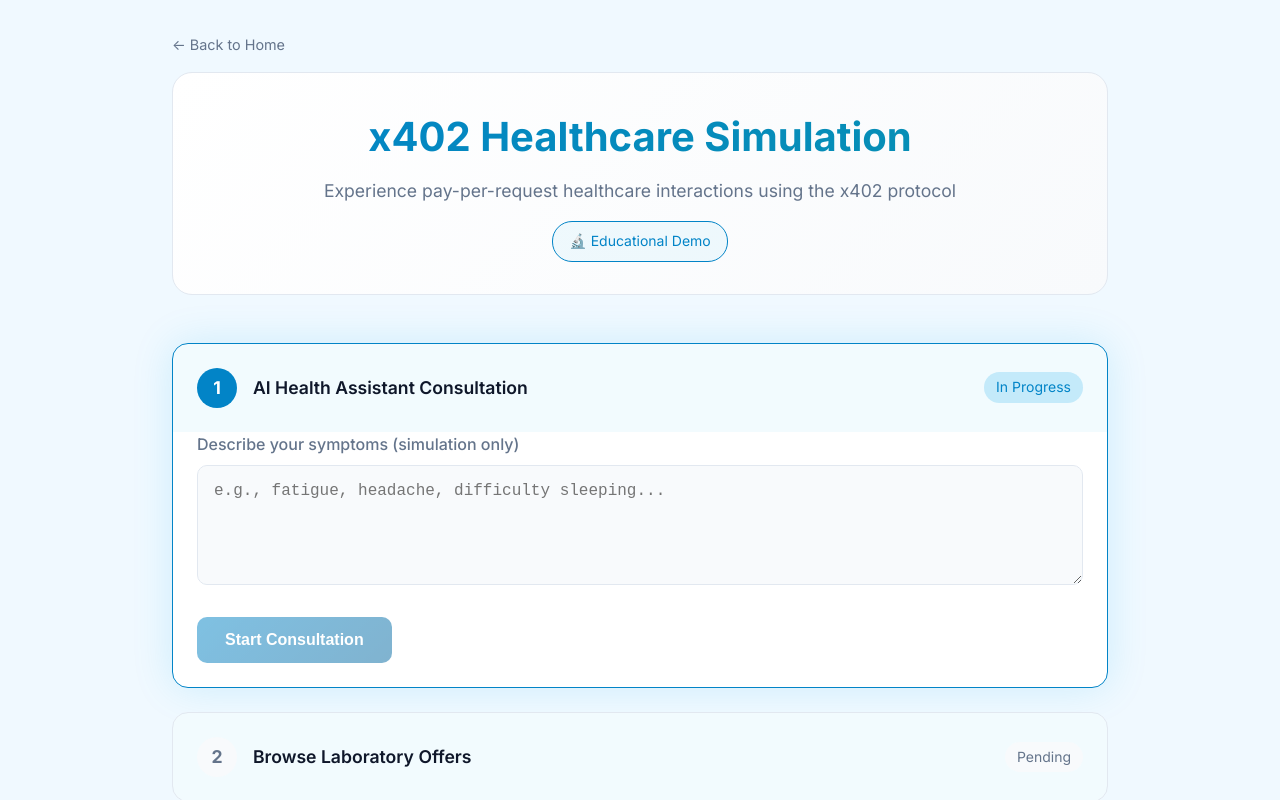
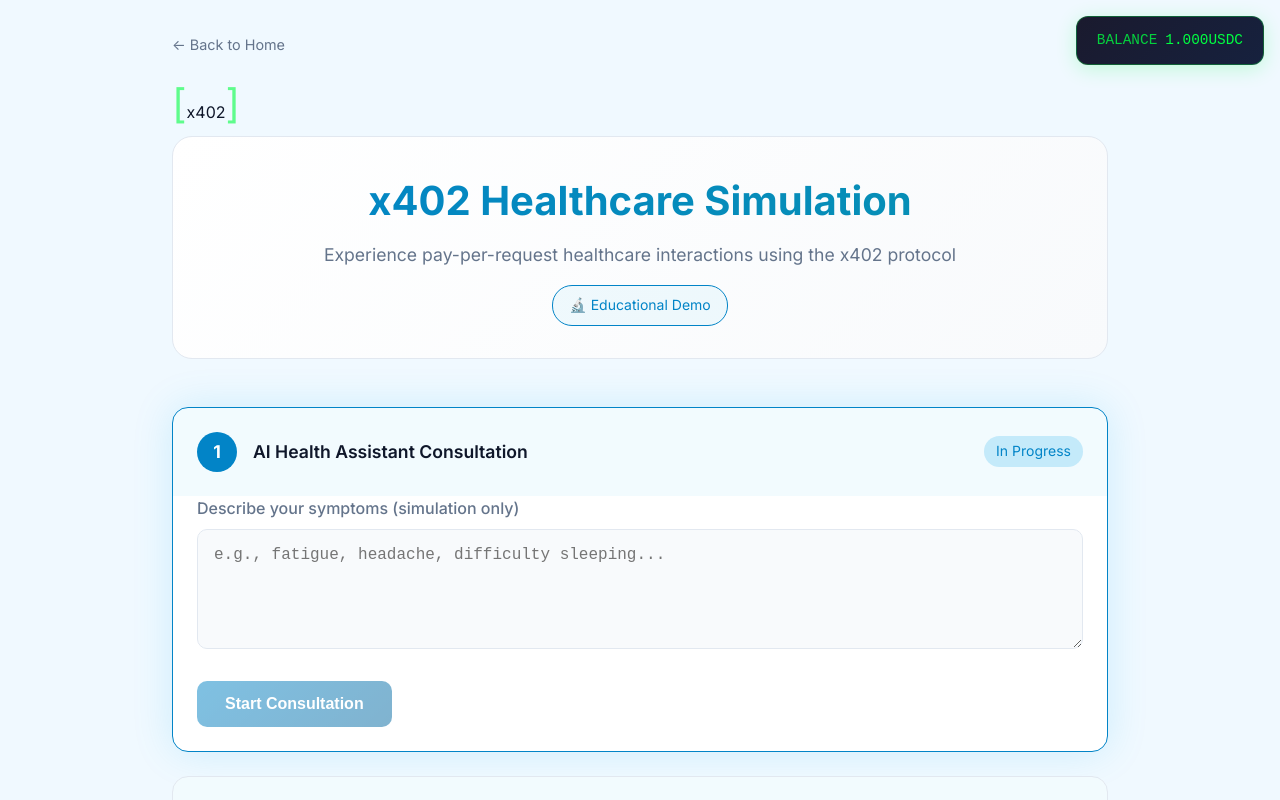
Before and after one commit to cyberatlas-baseeth/x402-hospitalSimulation, a Next.js app: page /prompt in a window 1280 px wide. Shown: the top 800 px of the page. Built offline with nearby package versions, Linux system fonts and the light colour scheme.

Commit message:
feat: add balance tracking to prompt version with Matrix header

```diff
--- a/app/prompt/page.tsx
+++ b/app/prompt/page.tsx
@@ -73,6 +73,11 @@ export default function Home() {
     const [evaluationResult, setEvaluationResult] = useState<EvaluationResult | null>(null);
     const [evaluationLoading, setEvaluationLoading] = useState(false);
 
+    // Balance
+    const [balance, setBalance] = useState(1.0);
+    const deductBalance = (amount: number) => setBalance(prev => Math.max(0, prev - amount));
+    const addBalance = (amount: number) => setBalance(prev => prev + amount);
+
     const markStepComplete = (step: Step) => {
         setCompletedSteps((prev) => new Set(Array.from(prev).concat(step)));
     };
@@ -91,6 +96,7 @@ export default function Home() {
         setDataOffer(null);
         setAccessToken(null);
         setEvaluationResult(null);
+        setBalance(1.0);
     };
 
     // Step 1: Start Consultation
@@ -117,6 +123,9 @@ export default function Home() {
             if (res.status === 402) {
                 setConsultationPaymentRequired(true);
             } else if (data.success) {
+                if (withPayment) {
+                    deductBalance(0.005); // Consultation fee
+                }
                 setConsultationPaymentRequired(false);
                 setConsultationResult(data.analysis);
                 markStepComplete(1);
@@ -188,6 +197,9 @@ export default function Home() {
             if (res.status === 402) {
                 setOrderPaymentRequired(true);
             } else if (data.success) {
+                if (withPayment && selectedLab) {
+                    deductBalance(parseFloat(selectedLab.price));
+                }
                 setOrderPaymentRequired(false);
                 setTestResults(data.results);
                 markStepComplete(3);
@@ -248,6 +260,7 @@ export default function Home() {
             const data = await res.json();
 
             if (data.success) {
+                addBalance(parseFloat(dataOffer.offer_price));
                 setAccessToken(data.access_token);
                 markStepComplete(4);
                 setCurrentStep(5);
@@ -297,6 +310,20 @@ export default function Home() {
     return (
         <main className="container">
             <Link href="/" className="back-link">← Back to Home</Link>
+
+            {/* Matrix-style Balance Header */}
+            <div className="matrix-header">
+                <div className="matrix-logo">
+                    <span className="matrix-bracket">[</span>
+                    <span className="matrix-text">x402</span>
+                    <span className="matrix-bracket">]</span>
+                </div>
+                <div className="balance-display">
+                    <span className="balance-label">BALANCE</span>
+                    <span className="balance-amount">{balance.toFixed(3)}</span>
+                    <span className="balance-currency">USDC</span>
+                </div>
+            </div>
 
             <header className="header">
                 <h1>x402 Healthcare Simulation</h1>
```
